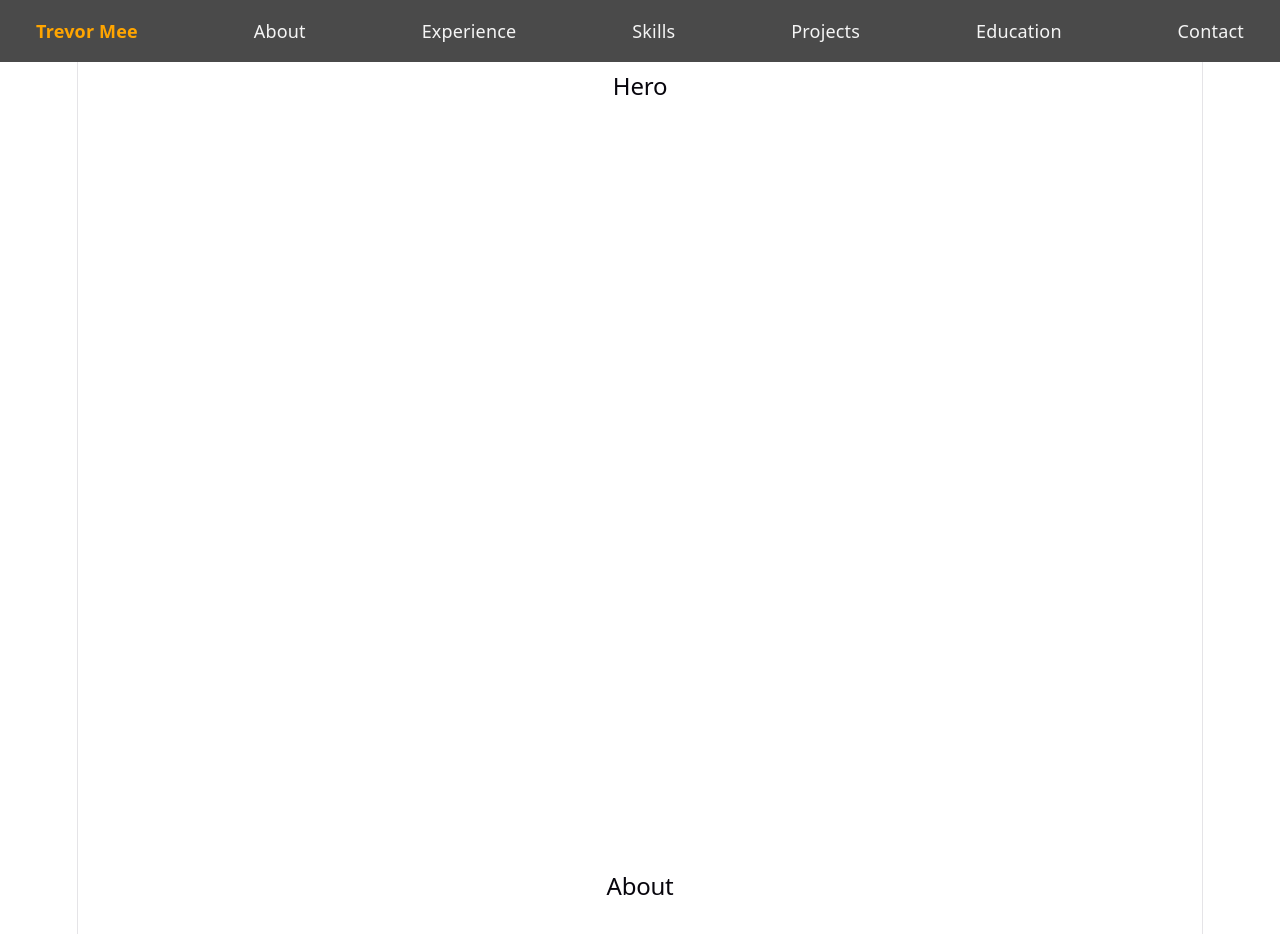
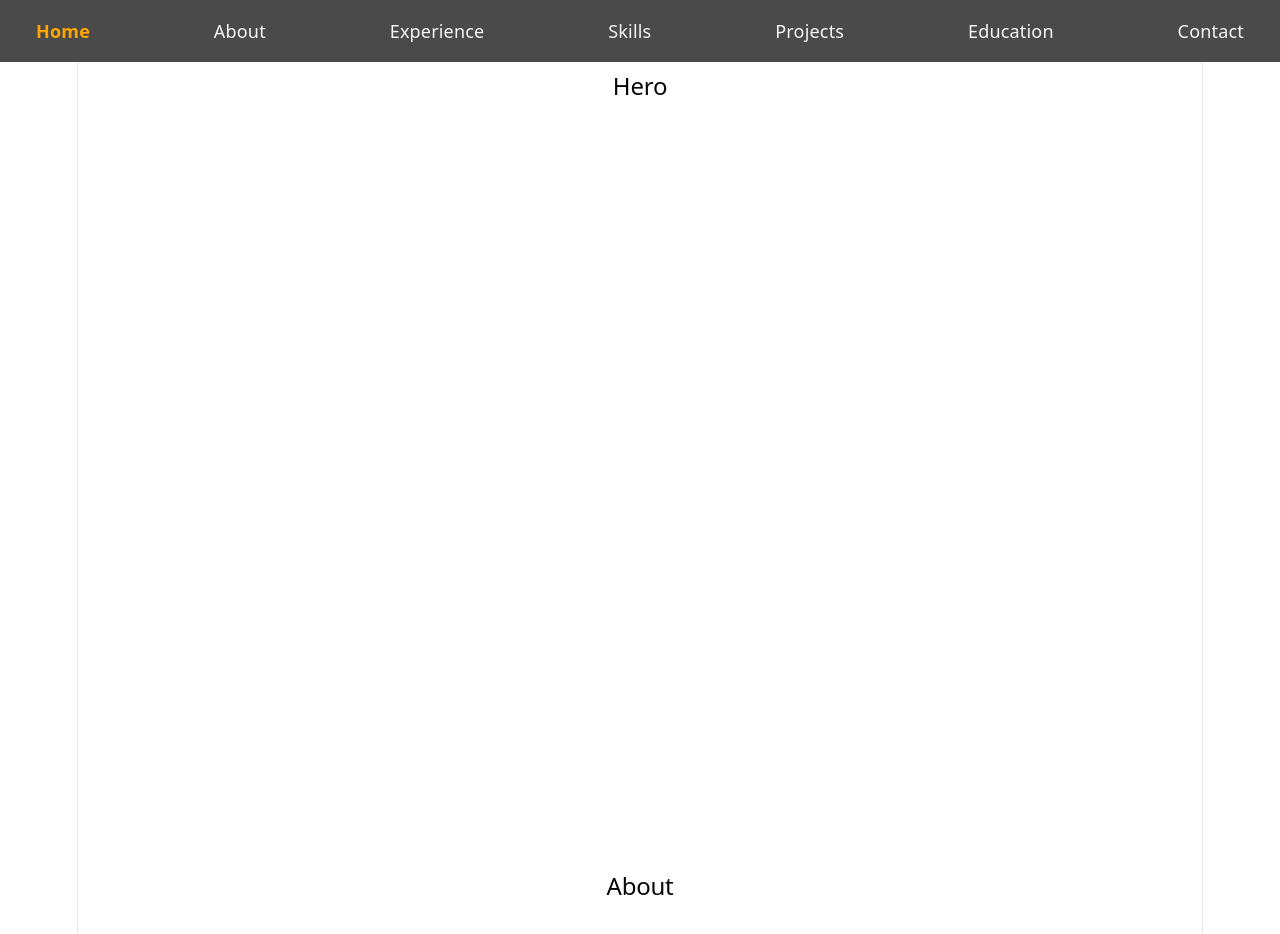
Before and after one commit to trevormee/personal-website, a React (Vite) app in the folder trevor-portfolio/: page / in a window 1280 px wide. Shown: the top 934 px of the page. Built offline with nearby package versions, Linux system fonts and the light colour scheme.

Commit message:
add hero background to repo

```diff
--- a/trevor-portfolio/src/components/Navbar.tsx
+++ b/trevor-portfolio/src/components/Navbar.tsx
@@ -1,7 +1,7 @@
 import { useEffect, useState } from "react";
 
 const navItems = [
-  { id: "hero", label: "Trevor Mee" },
+  { id: "hero", label: "Home" },
   { id: "about", label: "About" },
   { id: "experience", label: "Experience" },
   { id: "skills", label: "Skills" },
```
Also changed, not shown: trevor-portfolio/src/assets/hero-background-1.jpg (added).
